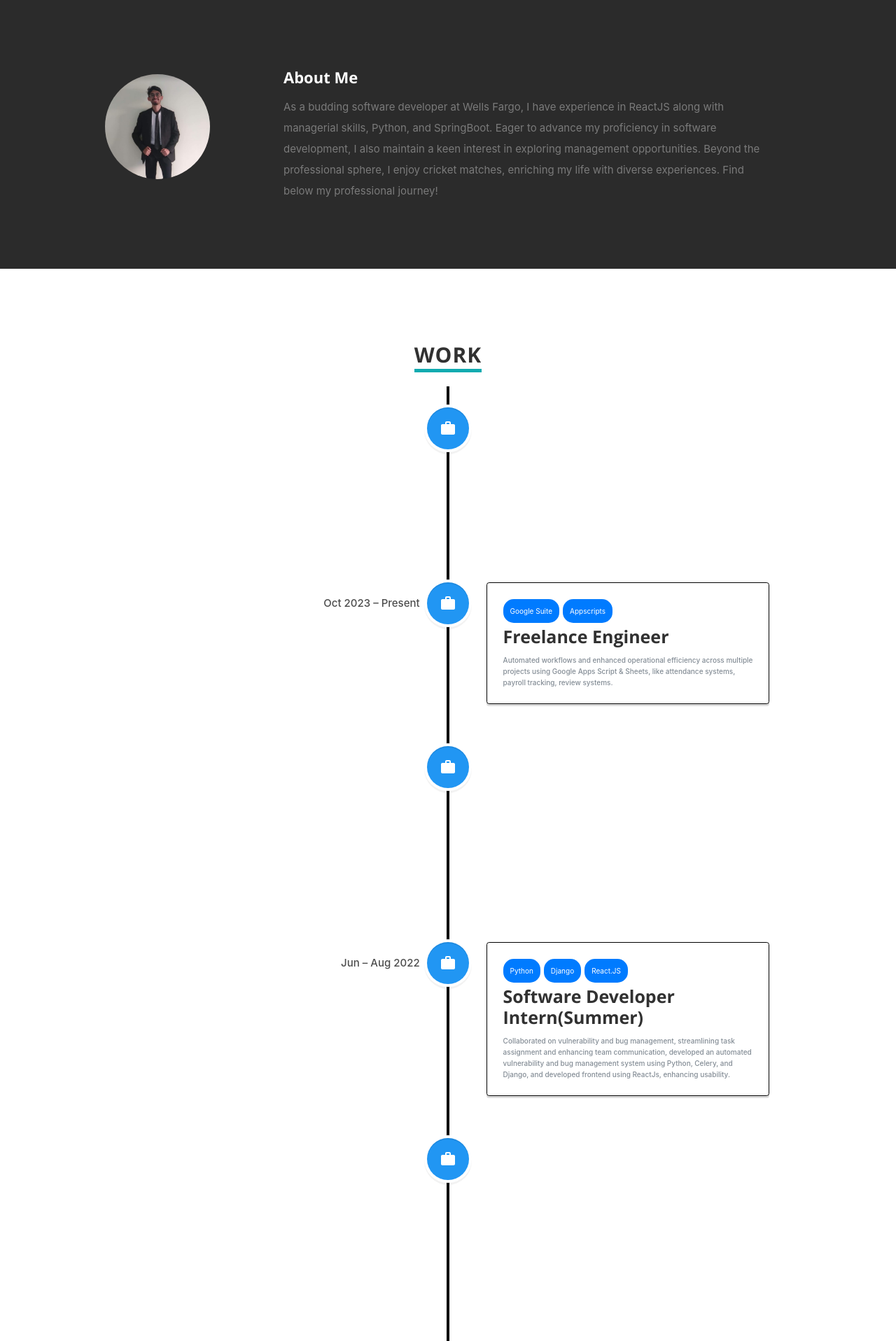
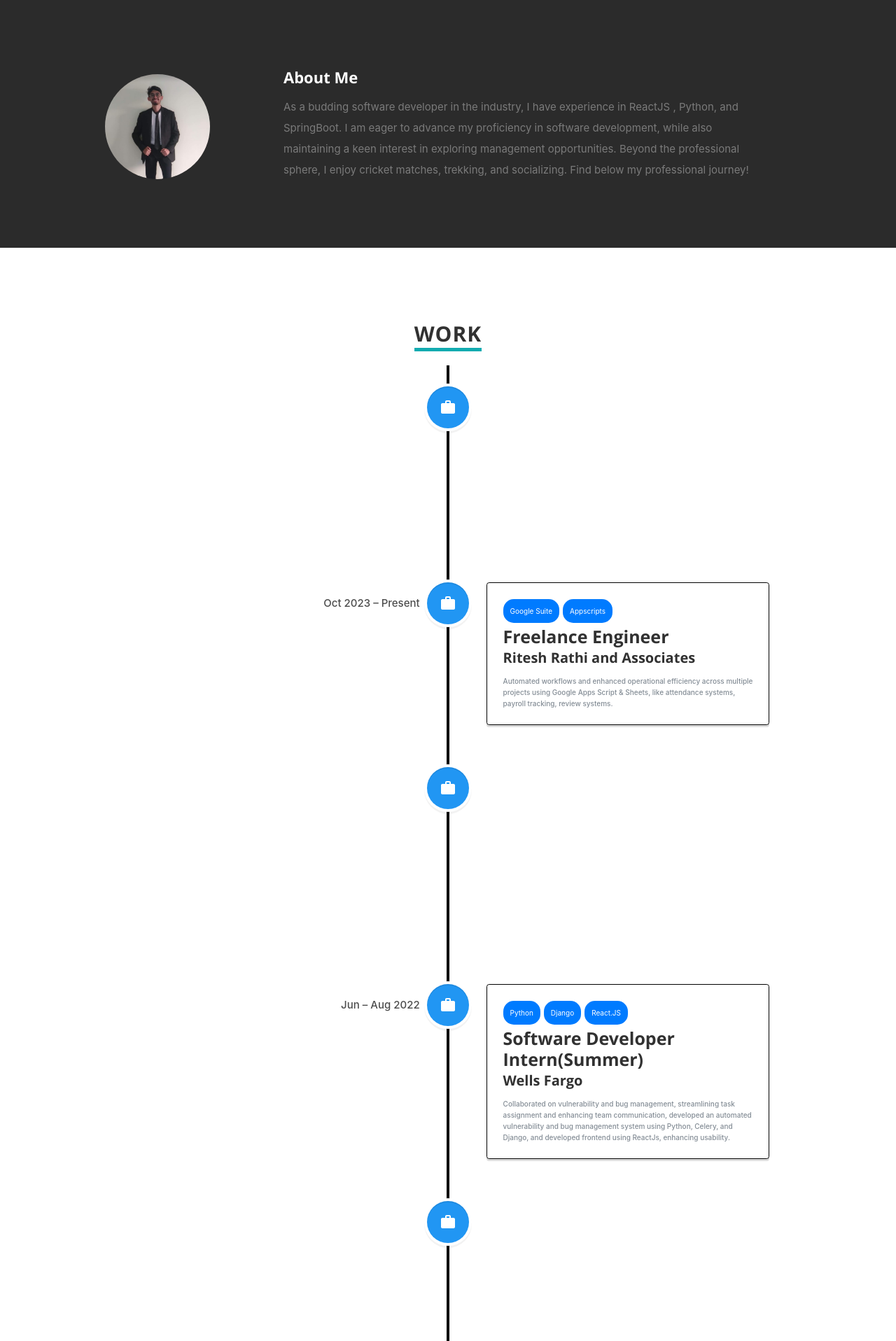
Before and after one commit to Prabhat-codes/portfolio-website, a React (Create React App) app: page / in a window 1280 px wide. Shown: the part 800-2716 px from the top of the page at 70% size. Built offline with nearby package versions, Linux system fonts and the light colour scheme.

Commit message:
updated anjali cv and added company

```diff
--- a/src/resumeData.js
+++ b/src/resumeData.js
@@ -23,13 +23,12 @@ let resumeData = {
     },
   ],
   aboutme: `
-  As a budding software developer at Wells Fargo,
-  I have experience in ReactJS along with managerial skills,
-  Python, and SpringBoot.
-  Eager to advance my proficiency in software development,
-  I also maintain a keen interest in exploring management opportunities.
+  As a budding software developer in the industry,
+  I have experience in ReactJS , Python, and SpringBoot.
+  I am eager to advance my proficiency in software development,
+  while also maintaining a keen interest in exploring management opportunities.
   Beyond the professional sphere,
-  I enjoy cricket matches, enriching my life with diverse experiences. Find below my professional journey!
+  I enjoy cricket matches, trekking, and socializing. Find below my professional journey!
   `,
   address: "India",
   education: [
@@ -61,7 +60,7 @@ let resumeData = {
       srNo: 1,
       Date: "Aug 2023 – Present",
       Position: "Software Developer",
-      Location: "Wells Fargo",
+      Company: "Wells Fargo",
       Responsibilities:
         "Transformed contact center operations using ReactJS interfaces, reduced manual work by 20%, worked on CI/CD integration, cutting deployment time by 15%, and strengthened security with vulnerability management leveraging Spring Boot.",
       Keywords: ["ReactJS", "CI/CD", "Spring Boot"],
@@ -70,7 +69,7 @@ let resumeData = {
       srNo: 2,
       Date: "Oct 2023 – Present",
       Position: "Freelance Engineer",
-      Location: "Ritesh Rathi and Associates",
+      Company: "Ritesh Rathi and Associates",
       Responsibilities:
         "Automated workflows and enhanced operational efficiency across multiple projects using Google Apps Script & Sheets, like attendance systems, payroll tracking, review systems.",
       Keywords: ["Google Suite", "Appscripts"],
@@ -79,7 +78,7 @@ let resumeData = {
       srNo: 3,
       Date: "Jan – July 2023",
       Position: "Software Development Intern",
-      Location: "Wells Fargo",
+      Company: "Wells Fargo",
       Responsibilities:
         "Orchestrated frontend development for a vital tool, automating document review assignments, used React.js to craft an intuitive interface resulting in a 10% boost in team productivity, and adapted seamlessly to company protocols, delivering a solution aligned with organizational standards.",
       Keywords: ["React.js", "Spring Boot", "MS Office"],
@@ -88,7 +87,7 @@ let resumeData = {
       srNo: 4,
       Date: "Jun – Aug 2022",
       Position: "Software Developer Intern(Summer)",
-      Location: "Wells Fargo",
+      Company: "Wells Fargo",
       Responsibilities:
         "Collaborated on vulnerability and bug management, streamlining task assignment and enhancing team communication, developed an automated vulnerability and bug management system using Python, Celery, and Django, and developed frontend using ReactJs, enhancing usability.",
       Keywords: ["Python", "Django", "React.JS"],
@@ -97,7 +96,7 @@ let resumeData = {
       srNo: 5,
       Date: "Jun 2021 – Aug 2021",
       Position: "Software Development Intern",
-      Location: "NetLab India",
+      Company: "NetLab India",
       Responsibilities:
         "Spearheaded the development of the backend for an organizational portal, tailored to meet specific needs, leveraging Pandas and Python, resulting in a 20% increase in data processing efficiency, engineered functionality to seamlessly process user-provided Excel files and generate Excel sheets meeting organizational requirements.",
       Keywords: ["Pandas", "Python", "REST API"],
@@ -106,7 +105,7 @@ let resumeData = {
       srNo: 6,
       Date: "Jun 2021 - Aug 2021",
       Position: "Feedback Software Developer",
-      Location: "University Of Ibague, Columbia",
+      Company: "University Of Ibague, Columbia",
       Responsibilities:
         "Conducted research and data gathering processes, facilitating informed decision-making, resulting in a 30% increase in data accuracy, implemented smart feedback systems to streamline data collection processes, enhancing efficiency by 25%.",
       Keywords: ["Research", "Appscript", "Google Suite"],
@@ -150,11 +149,11 @@ let resumeData = {
       link: "https://github.com/Prabhat-codes/blogpost",
     },
     {
-      name: "AZ-900",
-      description: "Azure certification for working with cloud.",
-      imgurl: "images/portfolio/azure.png",
-      link:
-        "https://drive.google.com/file/d/1IKJ2xmAiihgz5xaedRzz1DgLqU-DnQLL/view",
+      name: "Super Mario CV",
+      description:
+        "Made a interactable super mario CV for a friend in the marketing sector.",
+      imgurl: "images/portfolio/mario.png",
+      link: "https://prabhat-codes.github.io/anjali-cv/",
     },
     {
       name: "Mock bakery website",
```
Also changed, not shown: public/images/mario.png (added).
